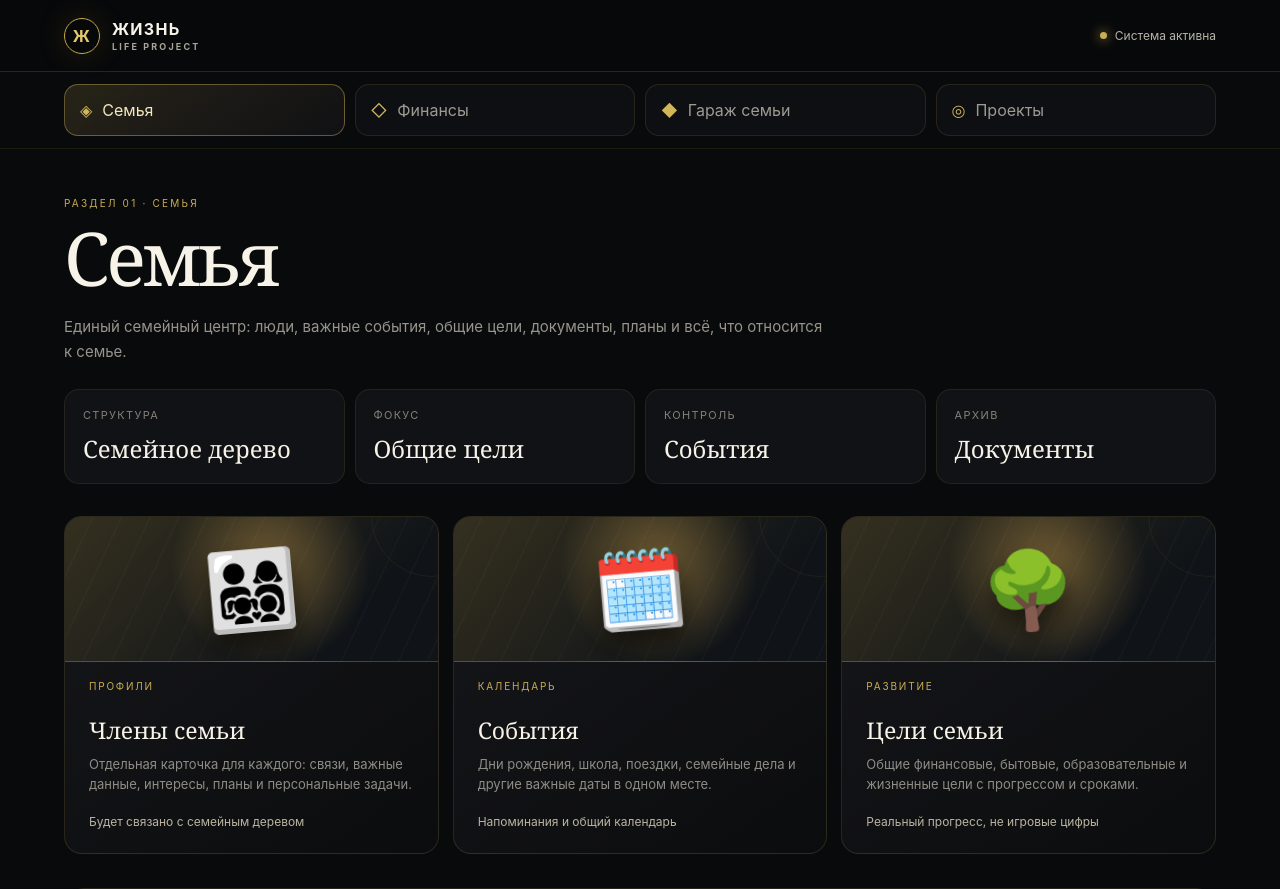
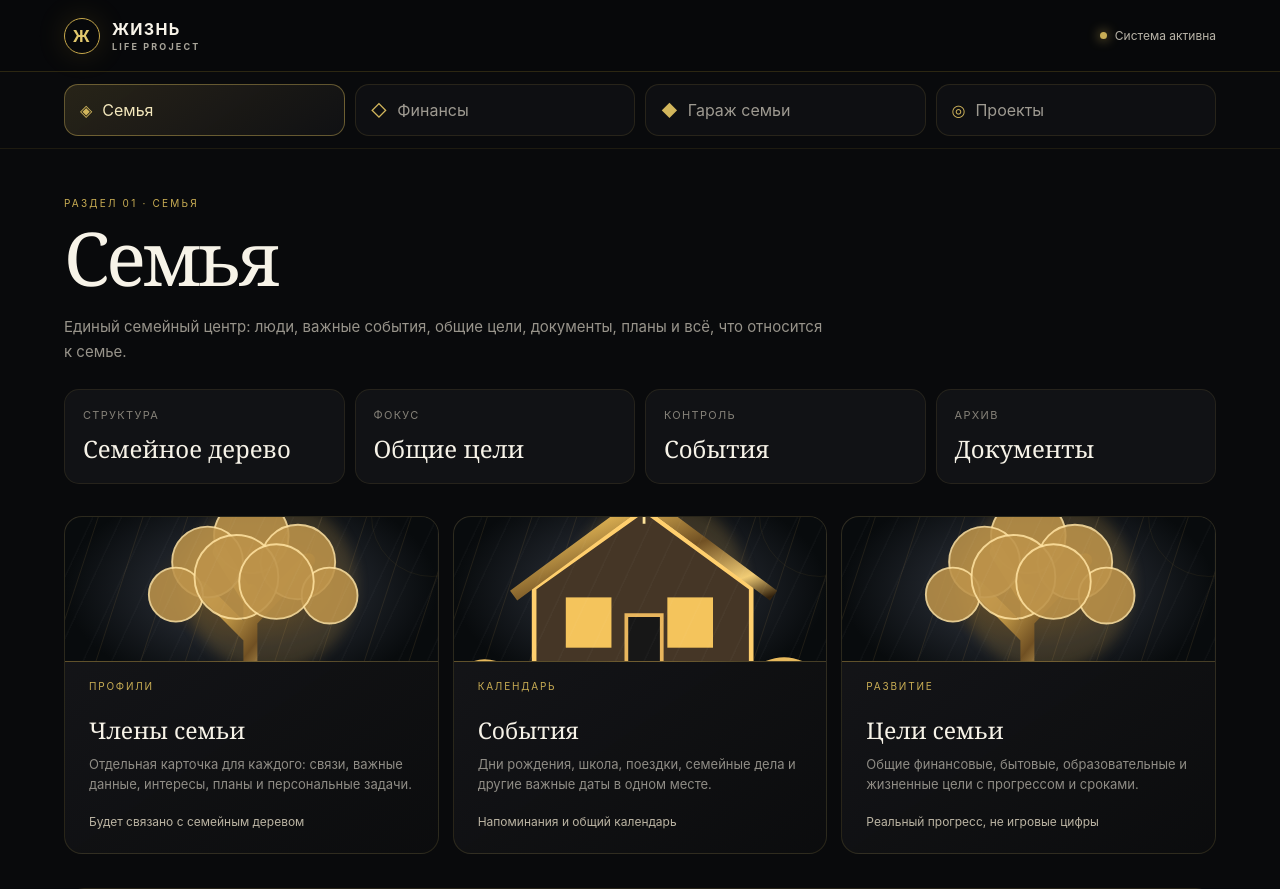
Before and after one commit to Igor-Samarin/life-project, a Next.js app: page /family in a window 1280 px wide. Shown: the top 889 px of the page. Built offline with nearby package versions, Linux system fonts and the light colour scheme.

Commit message:
Integrate cinematic illustrated art in pages/family.js

```diff
--- a/pages/family.js
+++ b/pages/family.js
@@ -1,3 +1,4 @@
+import ProjectArt, { artForTitle } from "../components/ProjectArt";
 import Layout from "../components/Layout";
 
 export default function Family() {
@@ -15,9 +16,9 @@ export default function Family() {
       </div>
 
       <section className="lp-grid">
-        <article className="lp-card"><div className="lp-visual"><span>👨‍👩‍👧‍👦</span></div><div className="lp-cardLabel">Профили</div><h3>Члены семьи</h3><p>Отдельная карточка для каждого: связи, важные данные, интересы, планы и персональные задачи.</p><div className="lp-cardMeta">Будет связано с семейным деревом</div></article>
-        <article className="lp-card"><div className="lp-visual"><span>🗓️</span></div><div className="lp-cardLabel">Календарь</div><h3>События</h3><p>Дни рождения, школа, поездки, семейные дела и другие важные даты в одном месте.</p><div className="lp-cardMeta">Напоминания и общий календарь</div></article>
-        <article className="lp-card"><div className="lp-visual"><span>🌳</span></div><div className="lp-cardLabel">Развитие</div><h3>Цели семьи</h3><p>Общие финансовые, бытовые, образовательные и жизненные цели с прогрессом и сроками.</p><div className="lp-cardMeta">Реальный прогресс, не игровые цифры</div></article>
+        <article className="lp-card"><ProjectArt kind="tree" className="lp-visual" /><div className="lp-cardLabel">Профили</div><h3>Члены семьи</h3><p>Отдельная карточка для каждого: связи, важные данные, интересы, планы и персональные задачи.</p><div className="lp-cardMeta">Будет связано с семейным деревом</div></article>
+        <article className="lp-card"><ProjectArt kind="home" className="lp-visual" /><div className="lp-cardLabel">Календарь</div><h3>События</h3><p>Дни рождения, школа, поездки, семейные дела и другие важные даты в одном месте.</p><div className="lp-cardMeta">Напоминания и общий календарь</div></article>
+        <article className="lp-card"><ProjectArt kind="tree" className="lp-visual" /><div className="lp-cardLabel">Развитие</div><h3>Цели семьи</h3><p>Общие финансовые, бытовые, образовательные и жизненные цели с прогрессом и сроками.</p><div className="lp-cardMeta">Реальный прогресс, не игровые цифры</div></article>
       </section>
 
       <section className="lp-panel">
```
